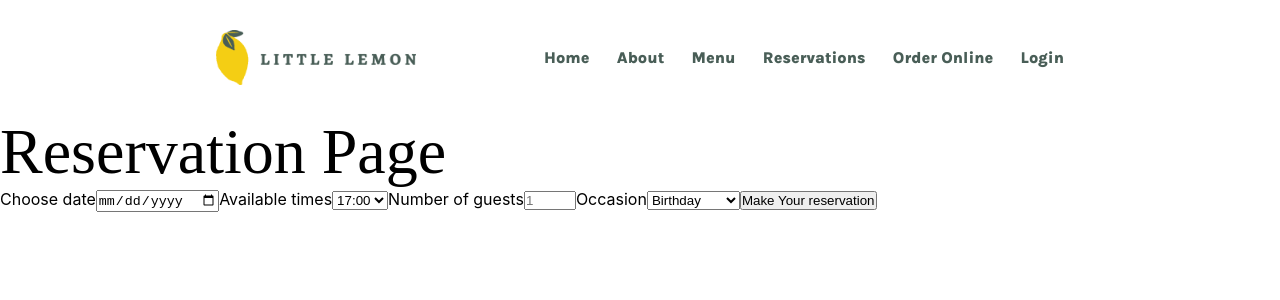
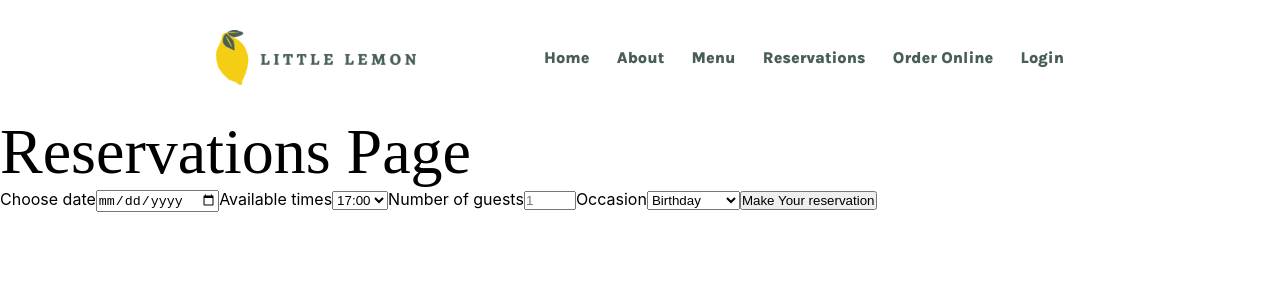
Before and after one commit to kwiatkowskimaciej/react-restaurant-web-app, a React (Create React App) app: page /reservations in a window 1280 px wide. Shown: the top 300 px of the page. Built offline with nearby package versions, Linux system fonts and the light colour scheme; a web font is replaced by a local one.

Commit message:
Update ReservationsPage component

```diff
--- a/src/components/ReservationsPage.js
+++ b/src/components/ReservationsPage.js
@@ -24,7 +24,7 @@ const ReservationsPage = () => {
   return (
     <React.Fragment>
       <Header />
-      <h1>Reservation Page</h1>
+      <h1>Reservations Page</h1>
       <ReservationForm
         availableTimes={availableTimes}
         updateTimes={updateTimes}
```
